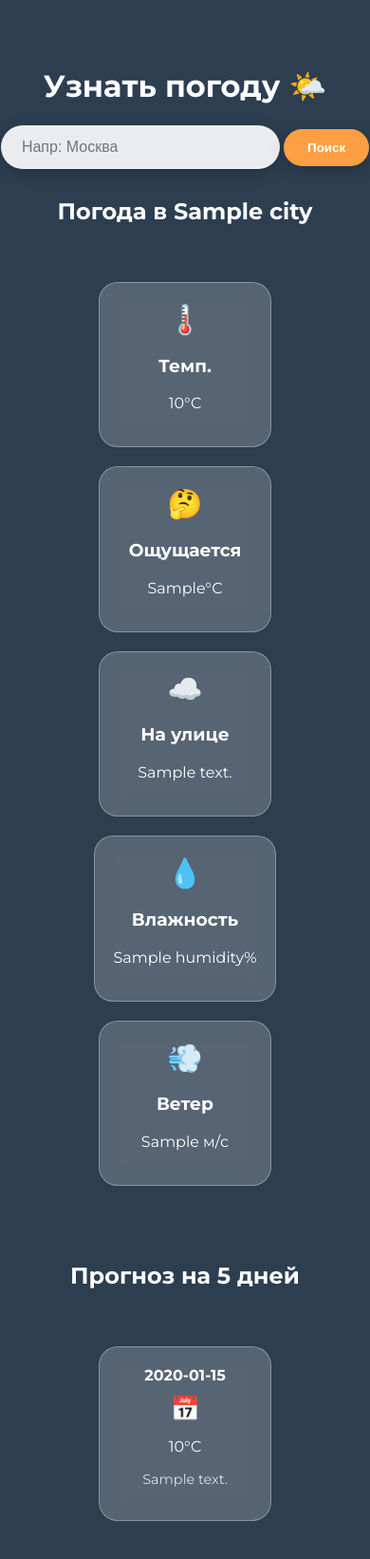
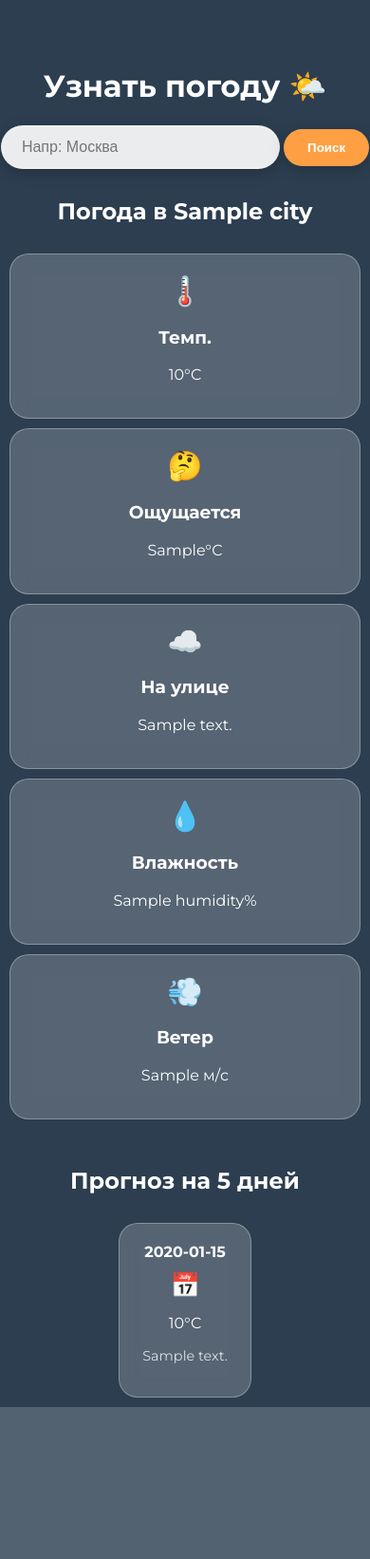
Before and after one commit to Ebu4iy-ej/weather_app, a Flask app: template templates/index.html in a window 390 px wide. Shown: the whole page at 95% size. After the commit the page ends 1482 px from the top, so only its background shows below. Run offline with Flask 3, Linux system fonts and the light colour scheme; the template is opened without the code that fills it: most values are stand-ins (such as "Sample title", 1, 10 or a date in 2020).

Commit message:
Add files via upload

```diff
--- a/static/style.css
+++ b/static/style.css
@@ -91,3 +91,21 @@ button:hover {
     min-width: 140px;
     text-align: center;
 }
+
+/* Правила только для экранов меньше 600px (телефоны) */
+@media (max-width: 600px) {
+    .search-section input[type="text"] {
+        width: 80%; /* Растягиваем поиск почти на весь экран */
+        margin-bottom: 10px;
+    }
+
+    .weather-container {
+        padding: 10px;
+        gap: 10px;
+    }
+
+    .weather-card {
+        width: 100%; /* Карточки будут идти одна под другой, а не в ряд */
+        box-sizing: border-box;
+    }
+}
```
